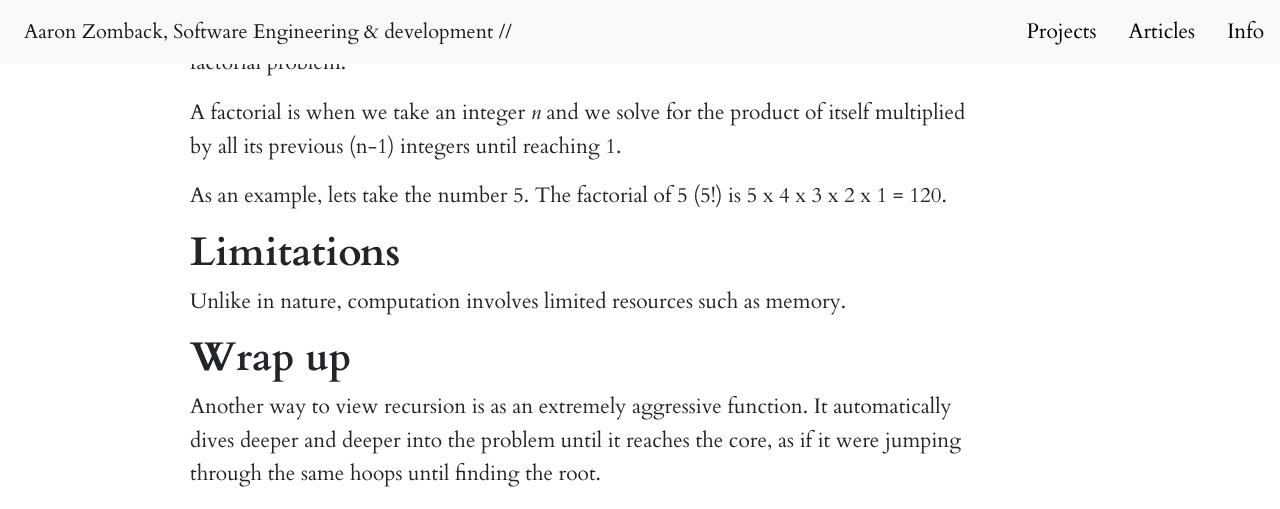
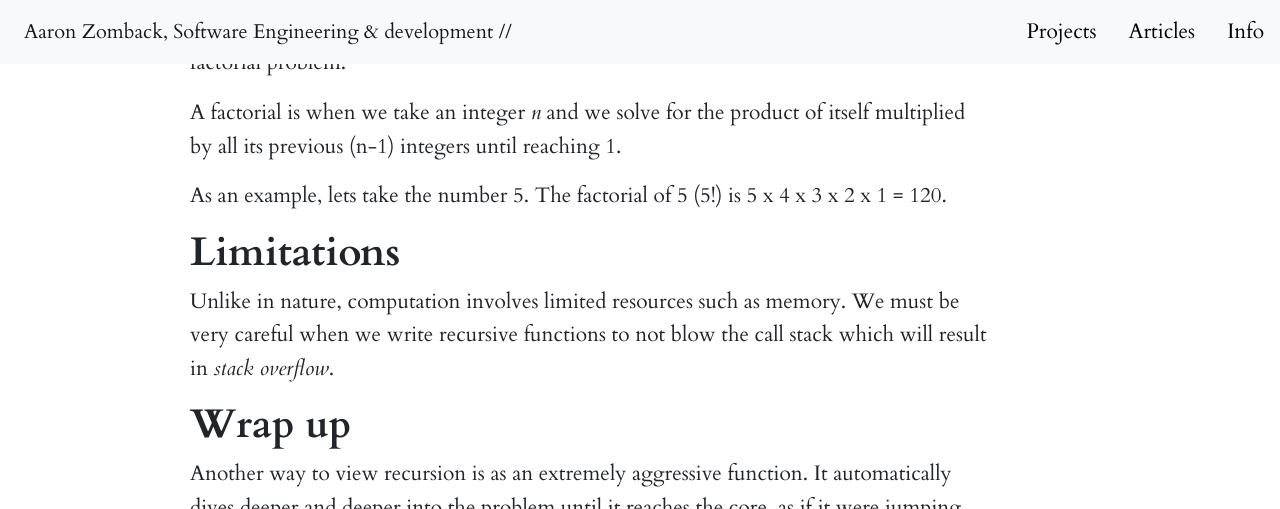
Before and after one commit to aaronzomback/design-portfolio, a Jekyll site: the page built from _posts/2021-04-30-what-is-recursion?.markdown, in a window 1280 px wide and 900 px high, scrolled down 2417 px, cut to the strip 0-509 px from the top of the window. Built offline with Jekyll 4.4.1, drawn with Linux system fonts in a browser that asks for light colours; nearby versions of some CDN libraries.

Commit message:
Updated What Is Recursion?

```diff
--- a/_posts/2021-04-30-what-is-recursion?.markdown
+++ b/_posts/2021-04-30-what-is-recursion?.markdown
@@ -40,7 +40,7 @@ As an example, lets take the number 5. The factorial of 5 (5!) is 5 x 4 x 3 x 2
 
 ## Limitations
 
-Unlike in nature, computation involves limited resources such as memory.
+Unlike in nature, computation involves limited resources such as memory. We must be very careful when we write recursive functions to not blow the call stack which will result in *stack overflow*.
 
 ## Wrap up
 
```
